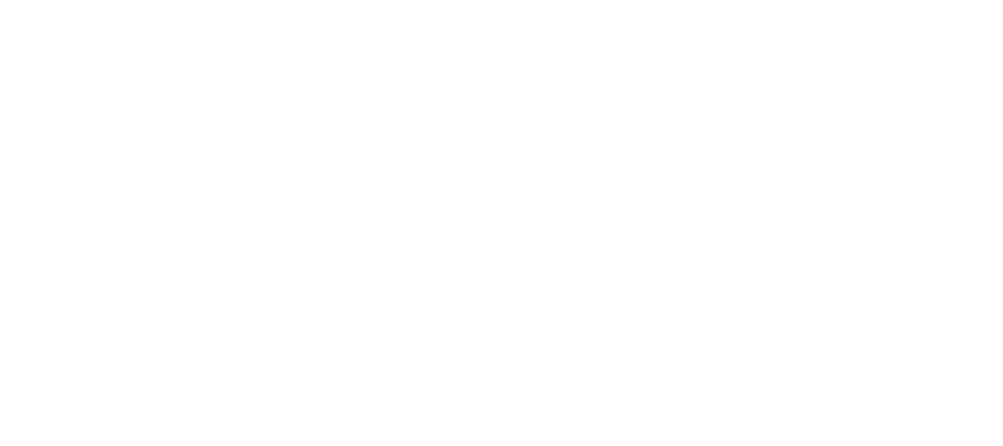
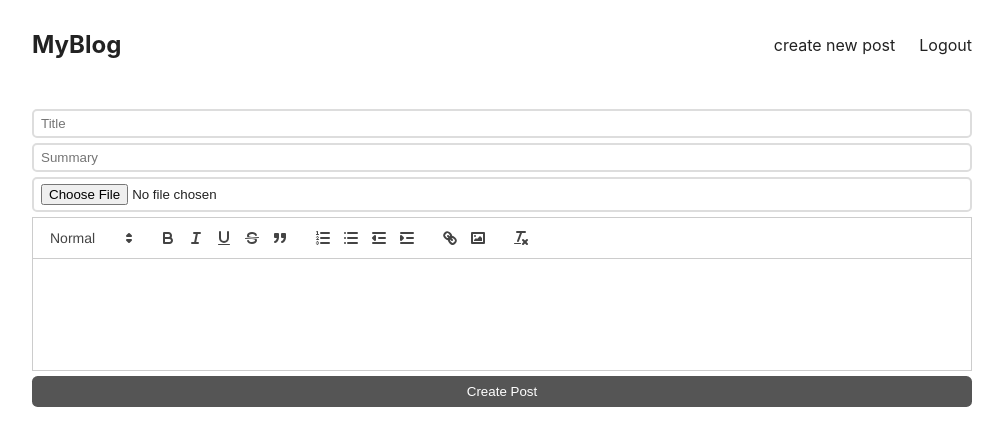
Before and after one commit to AakashMalhotra22/Blog-It, a React (Create React App) app in the folder client-frontend/: page /edit/1 in a window 1280 px wide. Before the commit this address had no page. Shown: the top 446 px of the page, without its empty margins (138-1141 px from the left). Built offline with nearby package versions, Linux system fonts and the light colour scheme; no server answers.

Commit message:
editor component added and edit post component updated

```diff
--- a/client-frontend/src/App.js
+++ b/client-frontend/src/App.js
@@ -9,6 +9,7 @@
 import RegisterPage from './Components/RegisterPage';
 import CreatePost from './Components/CreatePost';
 import PostPage from './Components/PostPage';
+import EditPost from './Components/EditPost';
 
 function App() {
   const [userInfo, setUserInfo] = useState({});
@@ -23,6 +24,7 @@
               <Route path="register" element={<RegisterPage />} />
               <Route path="/create" element={<CreatePost />} />
               <Route path="/post/:id" element={<PostPage />} />
+              <Route path="/edit/:id" element={<EditPost />} />
             </Route>
           </Routes>
         </UserContext.Provider>
--- a/client-frontend/src/Components/CreatePost.js
+++ b/client-frontend/src/Components/CreatePost.js
@@ -1,26 +1,10 @@
 import React from 'react';
-import ReactQuill from "react-quill";
-import 'react-quill/dist/quill.snow.css';
 import { useState } from 'react';
 import { useNavigate } from 'react-router-dom';
+import Editor from './Editor';
 
 const CreatePost = ()=>{
     const navigate = useNavigate();
-
-    const modules = {
-        toolbar: [
-          [{ header: [1, 2, false] }],
-          ['bold', 'italic', 'underline', 'strike', 'blockquote'],
-          [
-            { list: 'ordered' },
-            { list: 'bullet' },
-            { indent: '-1' },
-            { indent: '+1' },
-          ],
-          ['link', 'image'],
-          ['clean'],
-        ],
-      };
 
     const [title,setTitle] = useState('');
     const [summary,setSummary] = useState('');
@@ -66,7 +50,7 @@
             <input type="title" placeholder={'Title'} value={title} onChange={ev => setTitle(ev.target.value)} />
             <input type="summary" placeholder={'Summary'} value={summary} onChange={ev => setSummary(ev.target.value)} />
             <input type="file" onChange={ev => setFiles(ev.target.files)} />
-            <ReactQuill value ={content} modules = {modules} onChange={newValue=>setContent(newValue)}/>
+            <Editor value={content} onChange={setContent} />
             <button style={{marginTop:'5px'}}>Create Post</button>
         </form>
     )
--- /dev/null
+++ b/client-frontend/src/Components/EditPost.js
@@ -0,0 +1,60 @@
+import React from 'react'
+import Editor from './Editor';
+import { useState, useEffect } from 'react';
+import { useNavigate, useParams } from 'react-router-dom';
+
+const EditPost = () =>
+{
+    const {id} = useParams();
+    const [title,setTitle] = useState('');
+    const [summary,setSummary] = useState('');
+    const [content,setContent] = useState('');
+    const [files, setFiles] = useState('');
+
+    useEffect(() => {
+
+        const fn = async()=>{
+            let response = await fetch('http://localhost:5000/post/'+id);
+            let postInfo = await response.json();
+            setTitle(postInfo.title);
+            setContent(postInfo.content);
+            setSummary(postInfo.summary);
+        }
+        fn();
+
+      }, []);
+
+      const updatePost = async(ev)=>
+      {
+              ev.preventDefault();
+              const data = new FormData();
+              data.set('title', title);
+              data.set('summary', summary);
+              data.set('content', content);
+              data.set('id', id);
+              if (files?.[0]) {
+                data.set('file', files?.[0]);
+              }
+
+              // const response = await fetch('http://localhost:4000/post', {
+              //   method: 'PUT',
+              //   body: data,
+              //   credentials: 'include',
+              // });
+              // if (response.ok) {
+              //   setRedirect(true);
+              // }
+      }
+
+    return(
+        <form onSubmit = {updatePost}>
+            <input type="title" placeholder={'Title'} value={title} onChange={ev => setTitle(ev.target.value)} />
+            <input type="summary" placeholder={'Summary'} value={summary} onChange={ev => setSummary(ev.target.value)} />
+            <input type="file" onChange={ev => setFiles(ev.target.files)} />
+            <Editor value={content} onChange={setContent} />
+            <button style={{marginTop:'5px'}}>Create Post</button>
+        </form>
+    )
+}
+
+export default EditPost
--- /dev/null
+++ b/client-frontend/src/Components/Editor.js
@@ -0,0 +1,30 @@
+import React from 'react'
+import ReactQuill from "react-quill";
+import 'react-quill/dist/quill.snow.css';
+const Editor = (props) => {
+    const modules = {
+        toolbar: [
+          [{ header: [1, 2, false] }],
+          ['bold', 'italic', 'underline', 'strike', 'blockquote'],
+          [
+            { list: 'ordered' },
+            { list: 'bullet' },
+            { indent: '-1' },
+            { indent: '+1' },
+          ],
+          ['link', 'image'],
+          ['clean'],
+        ],
+      };
+      return (
+        <div className="content">
+        <ReactQuill
+          value={props.value}
+          theme={'snow'}
+          onChange={props.onChange}
+          modules={modules} />
+        </div>
+      );
+}
+
+export default Editor
```
Also changed, not shown: 1 other file (tests, documents, lock files or other folders).
